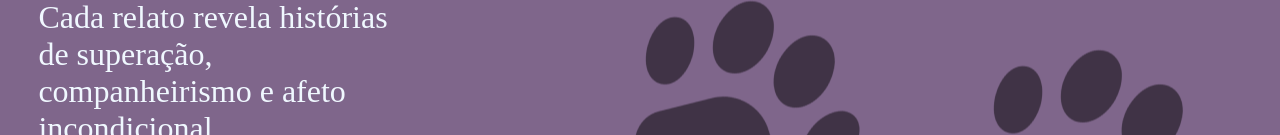
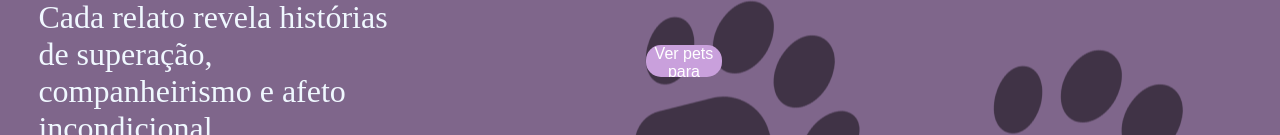
Before and after one commit to Dev-daniel-01/meAdota-Vite, a React (Vite) app: page / in a window 1280 px wide. Shown: the part 2812-2947 px from the top of the page. Built offline with nearby package versions, Linux system fonts and the light colour scheme; no server answers.

Commit message:
Mais algumas coisinhas ate dormir

```diff
--- a/src/Adocao.jsx
+++ b/src/Adocao.jsx
@@ -3,7 +3,7 @@ import style from "./Adocao.module.css";
 export default function Adocao(){
     return(
         <>
-            <h1></h1>
+            <h1>Ola</h1>
         </>
     )
 }
--- a/src/App.jsx
+++ b/src/App.jsx
@@ -1,13 +1,17 @@
+import styles from './App.module.css'
+import { Navigate } from 'react-router'
 import { useState } from 'react'
-import styles from './App.module.css'
+import { useNavigate } from "react-router";
+
+import { Footer } from './components/footer'
 import { Menu } from './components/menu'
 import { Slider } from './components/slider'
 import { CardsSection } from './components/cards'
 import FeedbackSlider from './components/cardsFeedback'
-import { Footer } from './components/footer'
+
 
 function App() {
-
+    const navigate = useNavigate();
   return (
     <>
       <Menu></Menu>
@@ -29,6 +33,7 @@ function App() {
             </div>
             <div className={styles.containerFeedbacks}>
               <FeedbackSlider></FeedbackSlider>
+              <button onClick={() => navigate("/petsdisponiveis")} className={styles.buttonFeedbacks}>Ver pets para adoção</button>
             </div>
 
           </div>
--- a/src/App.module.css
+++ b/src/App.module.css
@@ -50,6 +50,30 @@
     color: aliceblue;
 }
 
+.containerFeedbacks{
+    display: flex;
+    justify-content: center;
+    align-items: center;
+    flex-direction: column;
+    gap: 5%;
+}
+
+.buttonFeedbacks{
+    width: 35%;
+    height: 4vh;
+    border-radius: 15px;
+    background-color: #C9A0DC;
+    color: white;
+    border: none;
+    cursor: pointer;
+    font-size: 1rem;
+    transition: all 200ms ease-in-out;
+}
+
+.buttonFeedbacks:hover{
+    background-color: #ee88bba9;
+}
+
 
 
 @media (max-width: 1200px) {
--- a/src/Login.jsx
+++ b/src/Login.jsx
@@ -95,16 +95,13 @@ export default function Login() {
               </span>
             </div>
 
-            {/* Botão Entrar */}
             <button type="submit" className={style.loginButton}>
               Entrar
             </button>
           </form>
 
-          {/* Mensagem de erro */}
           {message && <p className={style.error}>{message}</p>}
 
-          {/* Link para cadastro */}
           <p className={style.registerLink}>
             Não tem login? <a href="/register">Cadastre-se</a>
           </p>
--- a/src/Login.module.css
+++ b/src/Login.module.css
@@ -118,7 +118,7 @@
 }
 
 .loginButton {
-  width: 95%;
+  width: 100%;
   height: 48px;
   background: #6b1c84; /* roxo */
   color: #fff;
--- a/src/components/menu2.jsx
+++ b/src/components/menu2.jsx
@@ -1,16 +1,43 @@
 // Menu2.jsx
+import { useState } from "react";
+import { useNavigate } from "react-router";
+
 import style from "./menu2.module.css";
+
 import logoNav from "../assets/images/logo.png";
 import profileNav from "../assets/images/Profile.png";
 import search from "../assets/images/search.png";
 
+import ModalProfile from "./modalProfile";
+
 export const Menu2 = ({ onSearch }) => {
+  const navigate = useNavigate();
+
+  const [showModal, setShowModal] = useState(false);
+
   const handleSearchChange = (e) => {
     const value = e.target.value;
     onSearch(value);
   };
 
+  const gotoProfile = () => {
+    const user = localStorage.getItem("user");
+
+    if (!user) {
+      alert("Você precisa estar logado para acessar o perfil!");
+      navigate("/login");
+      return;
+    }
+
+    setShowModal(true);
+  };
+
+  const closeModal = () => {
+    setShowModal(false);
+  };
+
   return (
+    <>
       <nav className={style.navBar}>
         <div className={style.navSide}>
           <a href="/" className={style.navLink}>
@@ -37,16 +64,20 @@ export const Menu2 = ({ onSearch }) => {
         </div>
 
         <div className={style.navSide}>
-        <a className={style.navLink} href="/">
+          <div className={style.navLink}>
             <img
               src={profileNav}
-            alt="voltar"
+              alt="perfil"
               className={style.profileNav}
+              onClick={gotoProfile}
               width={35}
               height={35}
             />
-        </a>
+          </div>
         </div>
       </nav>
+
+      {showModal && <ModalProfile onClose={closeModal} />}
+    </>
   );
 };
--- a/src/components/menu2.module.css
+++ b/src/components/menu2.module.css
@@ -25,6 +25,7 @@
   justify-content: center;
   opacity: 0.9;
   transition: 0.2s ease;
+  cursor: pointer;
 }
 
 .navLink:hover {
--- /dev/null
+++ b/src/components/modalProfile.jsx
@@ -0,0 +1,11 @@
+import style from "./modalProfile.module.css"
+export default function ModalProfile({ onClose }) {
+  return (
+    <>
+    <div className={style.container}>
+        <h1>OLA</h1>
+        <button onClick={onClose}>❌</button>
+    </div>
+    </>
+  );
+}
--- /dev/null
+++ b/src/components/modalProfile.module.css
@@ -0,0 +1,7 @@
+.container{
+    position: absolute;
+    top: 50%;
+    left: 40%;
+    font: 900;
+    color: white;
+}
--- a/src/main.jsx
+++ b/src/main.jsx
@@ -9,6 +9,7 @@ import Adocao from "./Adocao.jsx";
 import Login from "./Login.jsx";
 import ProtectedRoute from "../src/components/ProtectedRoute.jsx";
 import Register from "./Register.jsx"
+import ModalProfile from "./components/modalProfile.jsx";
 
 createRoot(document.getElementById("root")).render(
   <StrictMode>
@@ -19,6 +20,7 @@ createRoot(document.getElementById("root")).render(
         <Route path="/login" element={<Login />}/>
         <Route path="/adocao" element={ <ProtectedRoute><Adocao /></ProtectedRoute>}/>
         <Route path="/register" element={<Register />}/>
+        <Route path="/modalProfile" element={<ModalProfile/>}/>
         <Route path="*" element={<h1>Página não encontrada</h1>} />
       </Routes>
     </BrowserRouter>
```
Also changed, not shown: src/assets/images/man.png (added), src/assets/images/manPet.png (added). Lines whose indentation alone changed are shown as unchanged.
